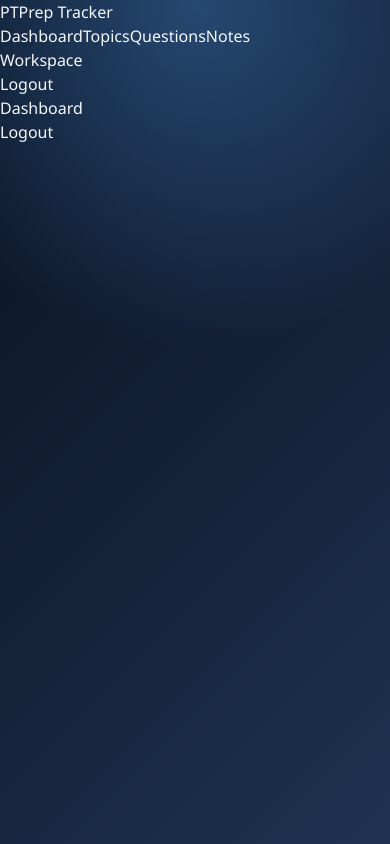
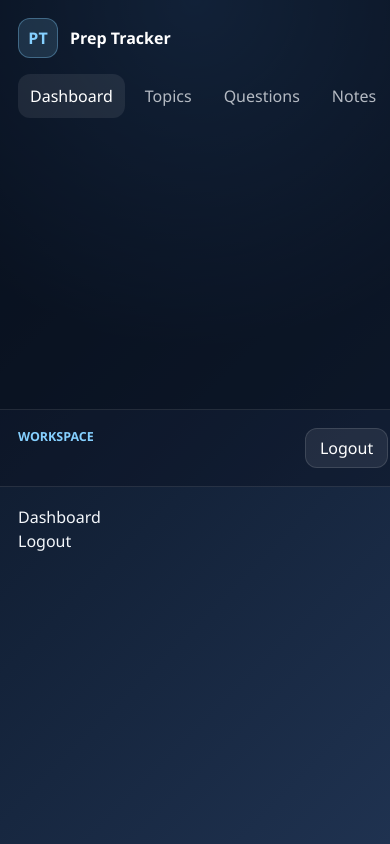
Before and after one commit to mykola-lp/prep-tracker, a React (Vite) app in the folder apps/web/: page /dashboard in a window 390 px wide. Built offline with nearby package versions, Linux system fonts and the light colour scheme; no server answers.

Commit message:
feat(layout): style responsive app shell

```diff
--- a/apps/web/src/styles/index.css
+++ b/apps/web/src/styles/index.css
@@ -25,3 +25,151 @@ body {
   min-width: 320px;
   min-height: 100vh;
 }
+
+button,
+a {
+  font: inherit;
+}
+
+a {
+  color: inherit;
+  text-decoration: none;
+}
+
+.app-shell {
+  min-height: 100vh;
+  display: grid;
+  grid-template-columns: 240px 1fr;
+}
+
+.app-sidebar {
+  display: flex;
+  flex-direction: column;
+  gap: 28px;
+  padding: 24px;
+  border-right: 1px solid rgba(255, 255, 255, 0.1);
+  background: rgba(8, 15, 29, 0.68);
+}
+
+.app-brand {
+  display: flex;
+  align-items: center;
+  gap: 12px;
+  font-weight: 800;
+}
+
+.app-brand-mark {
+  display: grid;
+  place-items: center;
+  width: 40px;
+  height: 40px;
+  border: 1px solid rgba(133, 208, 255, 0.34);
+  border-radius: 12px;
+  background: rgba(133, 208, 255, 0.14);
+  color: #85d0ff;
+}
+
+.app-brand-name {
+  color: #ffffff;
+}
+
+.app-nav {
+  display: grid;
+  gap: 8px;
+}
+
+.app-nav-link {
+  padding: 10px 12px;
+  border-radius: 12px;
+  color: rgba(244, 247, 251, 0.72);
+}
+
+.app-nav-link:hover,
+.app-nav-link.active {
+  background: rgba(255, 255, 255, 0.08);
+  color: #ffffff;
+}
+
+.app-main-shell {
+  min-width: 0;
+  display: flex;
+  flex-direction: column;
+}
+
+.app-header {
+  min-height: 72px;
+  display: flex;
+  align-items: center;
+  justify-content: space-between;
+  gap: 16px;
+  padding: 18px 28px;
+  border-bottom: 1px solid rgba(255, 255, 255, 0.1);
+  background: rgba(8, 15, 29, 0.38);
+}
+
+.app-header-kicker,
+.app-header-user {
+  margin: 0;
+}
+
+.app-header-kicker {
+  color: #85d0ff;
+  font-size: 0.78rem;
+  font-weight: 700;
+  text-transform: uppercase;
+}
+
+.app-header-user {
+  color: rgba(244, 247, 251, 0.78);
+}
+
+.app-content {
+  width: min(100%, 1120px);
+  padding: 28px;
+}
+
+.app-logout-button {
+  min-height: 40px;
+  padding: 0 14px;
+  border: 1px solid rgba(255, 255, 255, 0.12);
+  border-radius: 12px;
+  background: rgba(255, 255, 255, 0.08);
+  color: #ffffff;
+  cursor: pointer;
+}
+
+.app-logout-button:hover {
+  background: rgba(255, 255, 255, 0.12);
+}
+
+@media (max-width: 760px) {
+  .app-shell {
+    grid-template-columns: 1fr;
+  }
+
+  .app-sidebar {
+    gap: 16px;
+    padding: 18px;
+    border-right: 0;
+    border-bottom: 1px solid rgba(255, 255, 255, 0.1);
+  }
+
+  .app-nav {
+    display: flex;
+    gap: 8px;
+    overflow-x: auto;
+  }
+
+  .app-nav-link {
+    white-space: nowrap;
+  }
+
+  .app-header {
+    align-items: flex-start;
+    padding: 18px;
+  }
+
+  .app-content {
+    padding: 18px;
+  }
+}
```
